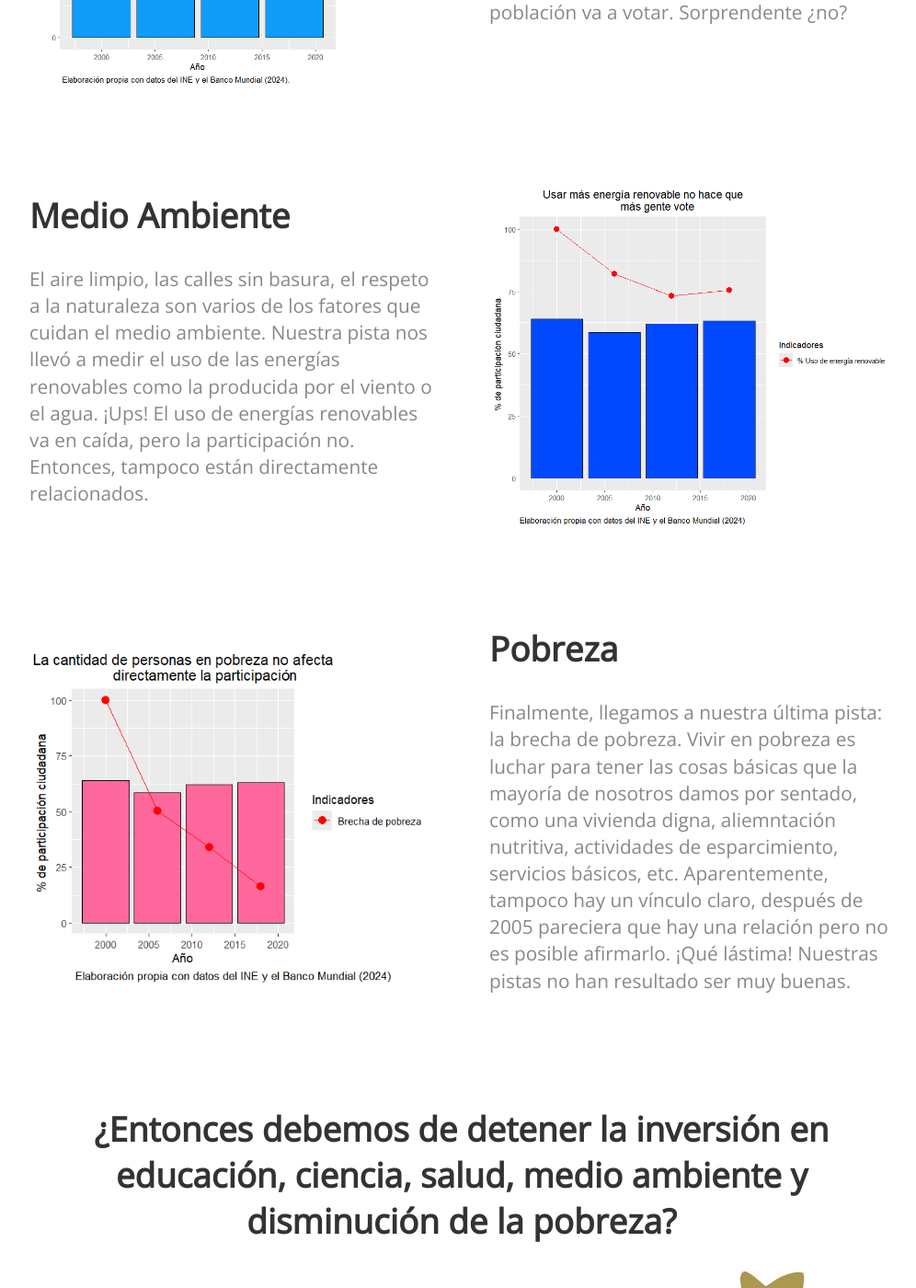
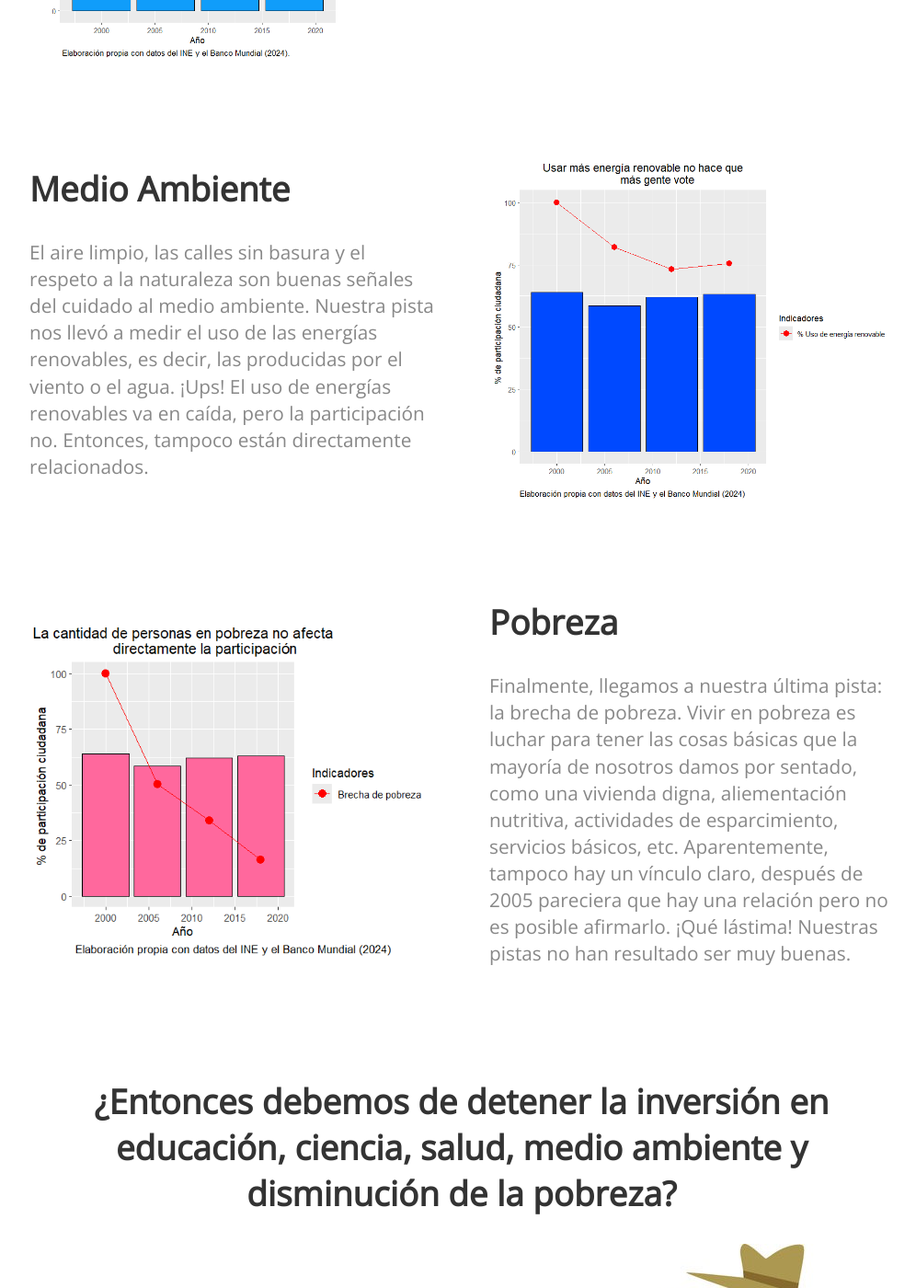
Before and after one commit to carlaAndr/democracia.github.io, a Jekyll site: the page built from index.html, in a window 1280 px wide and 1400 px high, scrolled down 3347 px. Shown: the whole window at 92% size, without its empty margins (138-1134 px from the left). Built offline with Jekyll 4.4.1, drawn with Linux system fonts in a browser that asks for light colours; nearby versions of some CDN libraries; some of the changed text lies outside the part shown.

Commit message:
Update index.html

```diff
--- a/index.html
+++ b/index.html
@@ -109,8 +109,8 @@ title: Democracia
 		<div>
 			<h2 class="editable">Medio Ambiente</h2>
 
-			<p class="editable"> El aire limpio, las calles sin basura, el respeto a la naturaleza son varios de los fatores que cuidan el medio ambiente.
-				Nuestra pista nos llevó a medir el uso de las energías renovables como la producida por el viento o el agua.
+			<p class="editable"> El aire limpio, las calles sin basura y el respeto a la naturaleza son buenas señales del cuidado al medio ambiente.
+				Nuestra pista nos llevó a medir el uso de las energías renovables, es decir, las producidas por el viento o el agua.
 				¡Ups! El uso de energías renovables va en caída, pero la participación no. Entonces, tampoco están directamente relacionados.
 			</p>
 
@@ -130,7 +130,7 @@ title: Democracia
 
 			<p class="editable">
 				Finalmente, llegamos a nuestra última pista: la brecha de pobreza.
-				Vivir en pobreza es luchar para tener las cosas básicas que la mayoría de nosotros damos por sentado, como una vivienda digna, aliemntación nutritiva,
+				Vivir en pobreza es luchar para tener las cosas básicas que la mayoría de nosotros damos por sentado, como una vivienda digna, aliementación nutritiva,
 				actividades de esparcimiento, servicios básicos, etc.
 				Aparentemente, tampoco hay un vínculo claro, después de 2005 pareciera que hay una relación pero no es posible afirmarlo.
 				¡Qué lástima! Nuestras pistas no han resultado ser muy buenas.
```
Also changed, not shown: other parts of index.html (+4 -4 lines).
